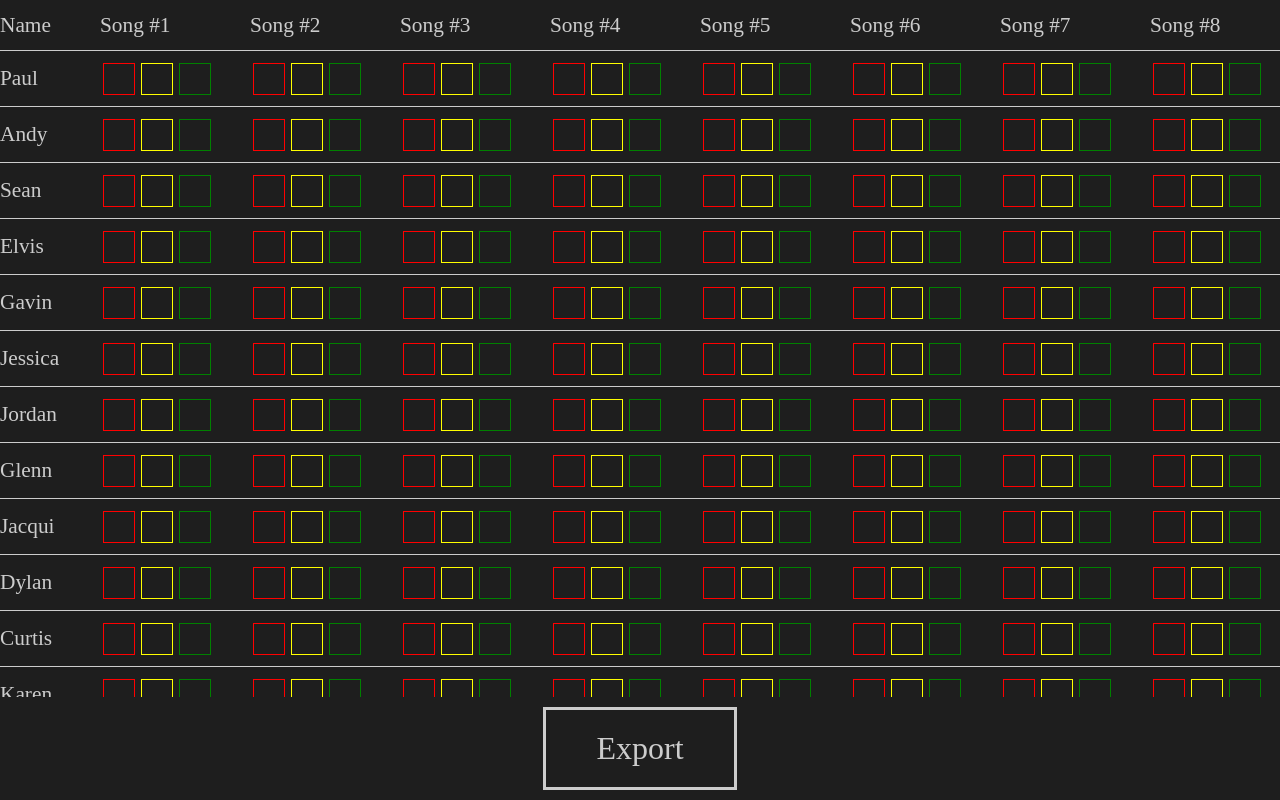
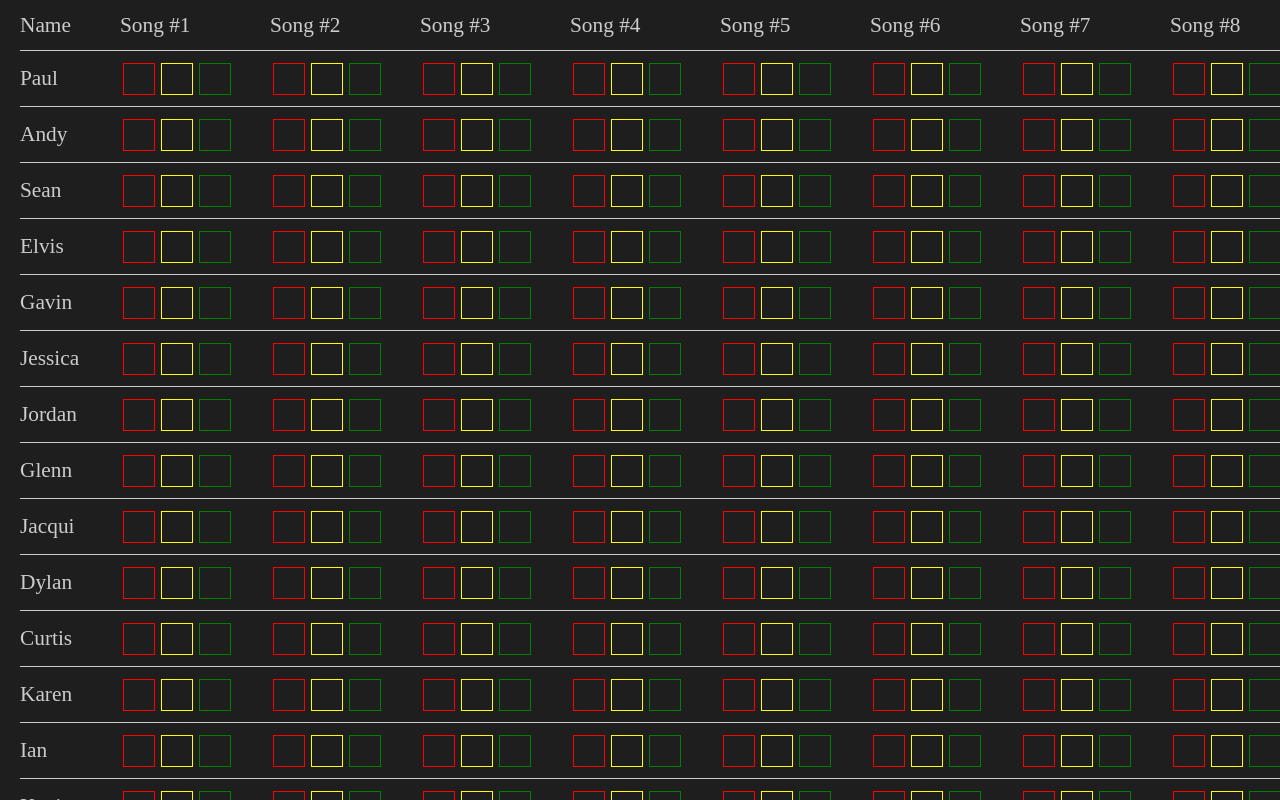
Before and after one commit to Syntastic/game, an Angular app: page /scoring in a window 1280 px wide. Built offline with nearby package versions, Linux system fonts and the light colour scheme; what ag-grid-angular would draw is missing.

Commit message:
feat: last minute thing

```diff
--- a/src/app/components/scoring-page.component.html
+++ b/src/app/components/scoring-page.component.html
@@ -4,5 +4,5 @@
     [showScores]="true"
     (scoreChanged)="onScoreChanged($event)"
   ></app-grid>
-  <div class="export" (click)="onExportClick()">Export</div>
+  <!-- <div class="export" (click)="onExportClick()">Export</div> -->
 </div>
--- a/src/app/components/scoring-page.component.scss
+++ b/src/app/components/scoring-page.component.scss
@@ -5,6 +5,7 @@
   width: 100%;
   justify-content: center;
   align-items: center;
+  margin-left: 20px;
 }
 
 .export {
--- a/src/app/components/scoring-page.component.ts
+++ b/src/app/components/scoring-page.component.ts
@@ -1,4 +1,4 @@
-import { Component } from '@angular/core';
+import { Component, HostListener } from '@angular/core';
 import { map, take } from 'rxjs';
 import { saveAs } from 'file-saver';
 
@@ -21,7 +21,9 @@ export class ScoringPageComponent {
     this.playerStateService.assignScore(e[0], e[1]);
   }
 
+  @HostListener('document:keydown.shift.s')
   public onExportClick(): void {
+    console.log('?');
     this.playerStateService.players$
       .pipe(
         take(1),
```
Also changed, not shown: 2 other files (tests, documents, lock files or other folders).
